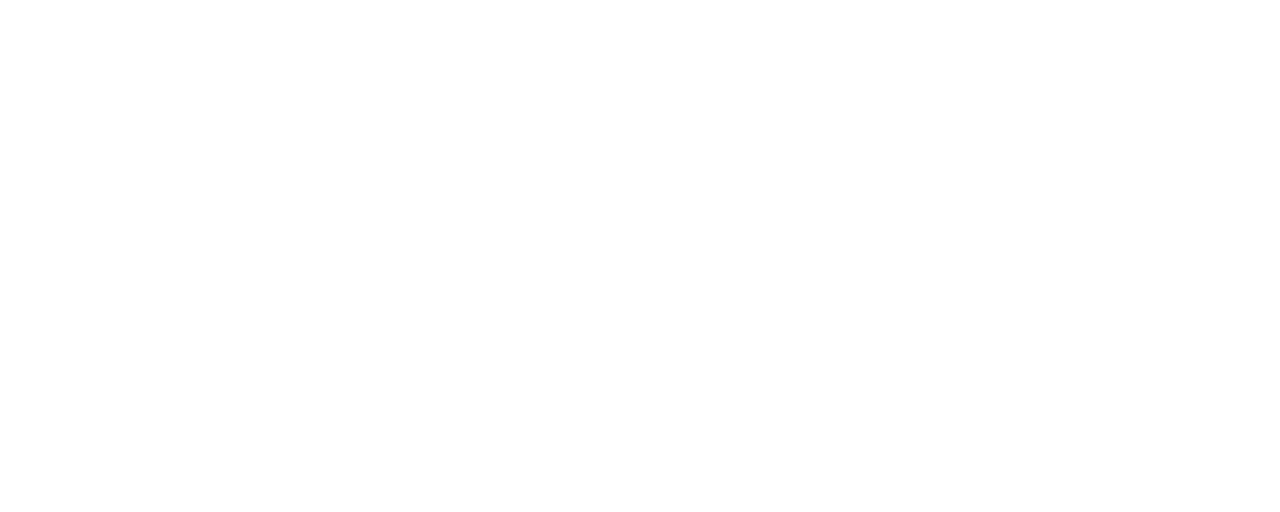
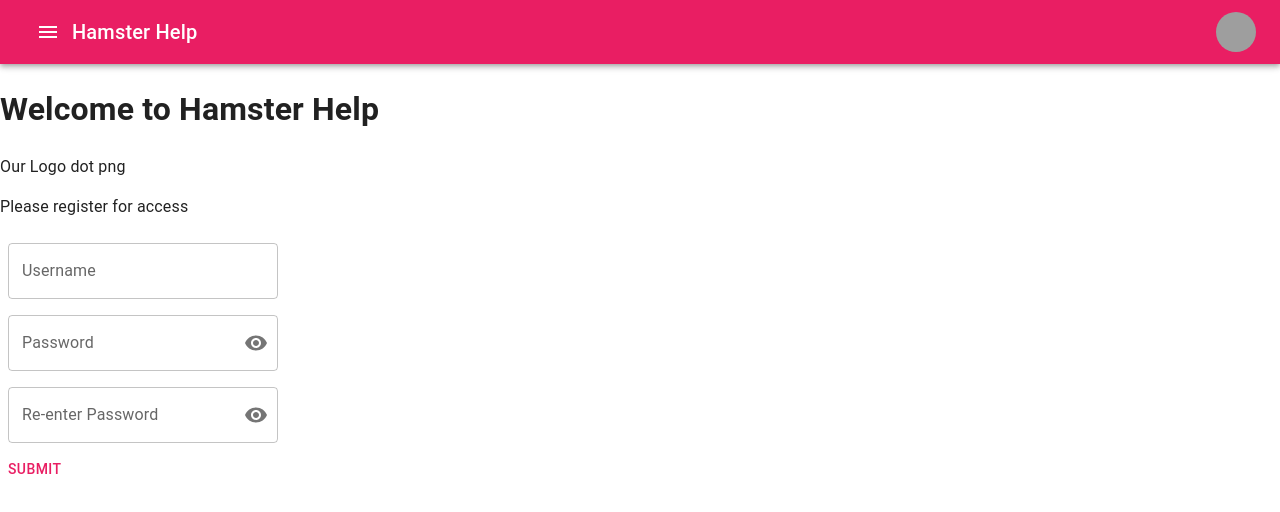
Before and after one commit to Team-Turbo-Hamster/Hamster-Help-FE, a React (Create React App) app: page /register in a window 1280 px wide. Before the commit this address had no page. Shown: the top 512 px of the page. Built offline with nearby package versions, Linux system fonts and the light colour scheme; grey boxes are pictures that could not be loaded.

Commit message:
/register roite added, New User registration form begun

```diff
--- a/src/App.js
+++ b/src/App.js
@@ -4,6 +4,7 @@
 import Tutor from "./pages/Tutor";
 import CloudinaryTest from "./pages/CloudinaryTest";
 import Login from "./pages/Login.page";
+import NewUser from "./pages/NewUser.page";
 
 function App() {
  // const {}= useAuth()
@@ -11,6 +12,7 @@
     <Routes>
       <Route path="/" element={<Layout />}>
         <Route path="/login" element={<Login />} />
+        <Route path="/register" element={<NewUser />} />
         <Route path="tutor" element={<Tutor />} />
         <Route path="cloudinary-test" element={<CloudinaryTest />} />
       </Route>
--- /dev/null
+++ b/src/components/NewUser.jsx
@@ -0,0 +1,100 @@
+import { Button, FormControl, InputLabel, OutlinedInput, InputAdornment, IconButton } from "@mui/material";
+import { Visibility, VisibilityOff } from "@mui/icons-material";
+import { useState } from "react";
+
+const NewUserForm = () => {
+
+  console.log("i'm alive!")
+  const [values, setValues] = useState({ username: "", password: "", passwordVerify: "", showPassword: false });
+
+  const handleChange = (prop) => (event) => {
+    event.preventDefault();
+    setValues({ ...values, [prop]: event.target.value, });
+
+  };
+
+  const handleClickShowPassword = () => {
+    setValues({
+      ...values,
+      showPassword: !values.showPassword,
+    });
+  };
+
+  const handleMouseDownPassword = (event) => {
+    event.preventDefault();
+  };
+
+  const handleSubmit = (event) => {
+    console.log("submit: ", values)
+    console.log(event)
+    event.preventDefault()
+  }
+
+  const handlePasswordVerify = () => {
+    values.password === values.passwordVerify ? console.log("it matches!") : console.log("it doesn't match!");
+  }
+
+  return (
+    <form onSubmit={handleSubmit}>
+      {/* Username field */}
+{/* _______________________________________________________ */}
+    <FormControl sx={{ m: 1, width: '30ch' }}>
+    <InputLabel>Username</InputLabel>
+      <OutlinedInput id="usernameField" label="Username" helpertext="Please enter your username" onChange={handleChange('username')}  />
+      </FormControl><br />
+       {/* Password field */}
+{/* _______________________________________________________ */}
+      <FormControl sx={{ m: 1, width: '30ch' }}>
+      <InputLabel>Password</InputLabel>
+      <OutlinedInput
+        id="passwordField"
+        type={values.showPassword ? "text" : "password"}
+        value={values.password}
+        label="password"
+        onChange={handleChange('password')}
+        endAdornment={
+          <InputAdornment position="end">
+            <IconButton
+              aria-label="toggle password visibility"
+              onClick={handleClickShowPassword}
+              onMouseDown={handleMouseDownPassword}
+              edge="end"
+            >
+              {values.showPassword ? <VisibilityOff /> : <Visibility />}
+            </IconButton>
+          </InputAdornment>
+        }/>
+        </FormControl><br />
+         {/* Password verification field */}
+{/* _______________________________________________________ */}
+        <FormControl sx={{ m: 1, width: '30ch' }}>
+      <InputLabel>Re-enter Password</InputLabel>
+      <OutlinedInput
+        id="passwordVerifyField"
+        type={values.showPassword ? "text" : "password"}
+        value={values.passwordVerify}
+        label="Re-enter Password"
+        onChange={handleChange('passwordVerify')}
+        onBlur={handlePasswordVerify}
+        endAdornment={
+          <InputAdornment position="end">
+            <IconButton
+              aria-label="toggle password visibility"
+              onClick={handleClickShowPassword}
+              onMouseDown={handleMouseDownPassword}
+              edge="end"
+            >
+              {values.showPassword ? <VisibilityOff /> : <Visibility />}
+            </IconButton>
+          </InputAdornment>
+        }
+        />
+        </FormControl><br />
+      <Button variant="text" type="Submit">
+        Submit
+      </Button>
+      </form>
+  );
+};
+
+export default NewUserForm;
--- /dev/null
+++ b/src/pages/NewUser.page.jsx
@@ -0,0 +1,15 @@
+import NewUserForm from "../components/NewUser";
+
+const NewUser = () =>{
+    return (
+      <div>
+        <h1> Welcome to Hamster Help </h1>
+        <div> Our Logo dot png</div>
+        <p> Please register for access</p>
+        <div>{NewUserForm()}</div>
+      </div>
+    );
+  };
+
+
+  export default NewUser
```
